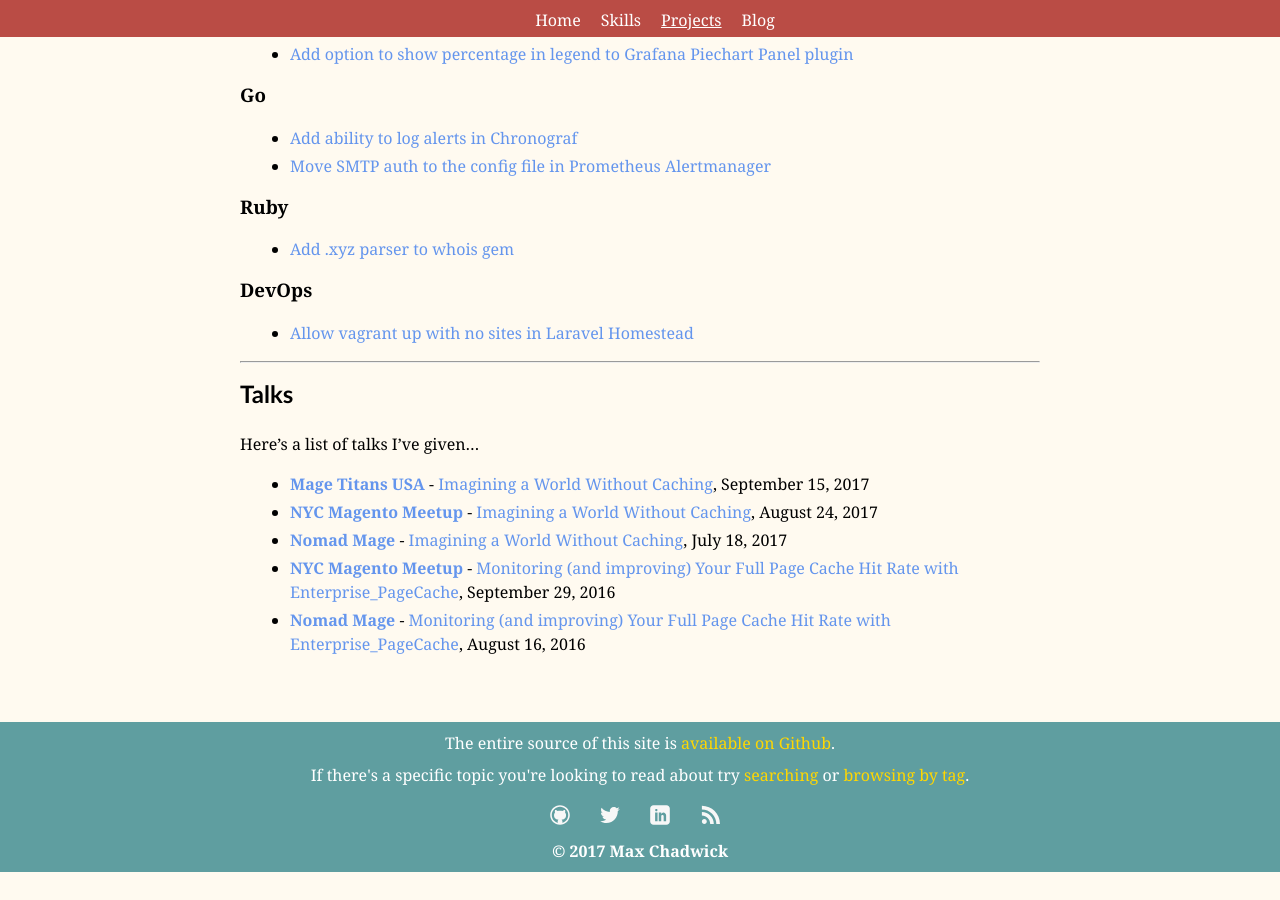
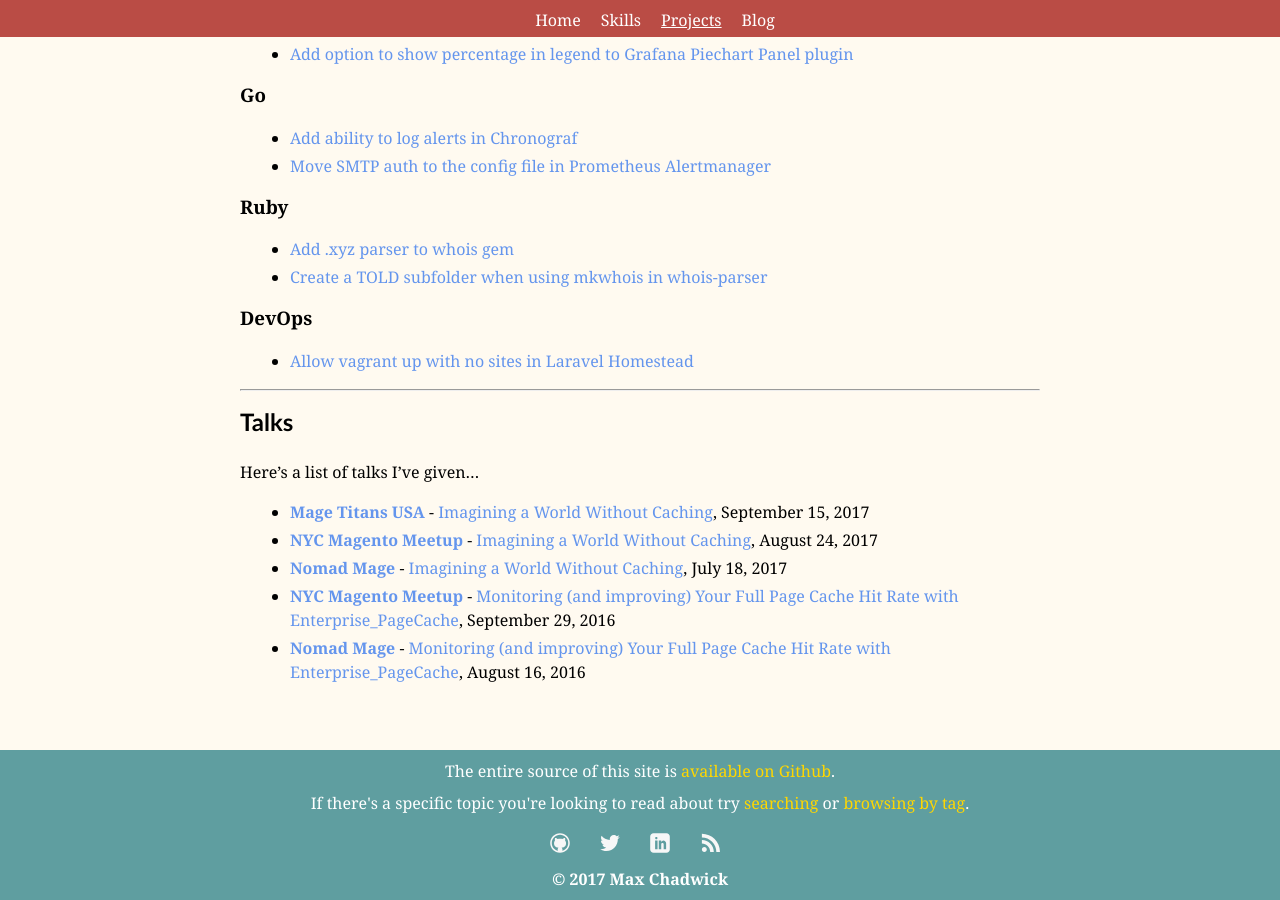
Before and after one commit to mpchadwick/mpchadwick.github.io, a Jekyll site: the page built from projects/index.md, in a window 1280 px wide and 900 px high, scrolled down 2327 px. Built offline with Jekyll 4.4.1, drawn with Linux system fonts in a browser that asks for light colours; before the commit the page ends 3199 px from its top, so only the background shows below that.

Commit message:
Add additional ruby contribution

```diff
--- a/projects/index.md
+++ b/projects/index.md
@@ -92,6 +92,7 @@ I like to contribute back to the tools I use. Here are some of my open source co
 ### Ruby
 
 - [Add .xyz parser to whois gem](https://github.com/weppos/whois/pull/460)
+- [Create a TOLD subfolder when using mkwhois in whois-parser](https://github.com/weppos/whois-parser/pull/3/files)
 
 ### DevOps
 
```
